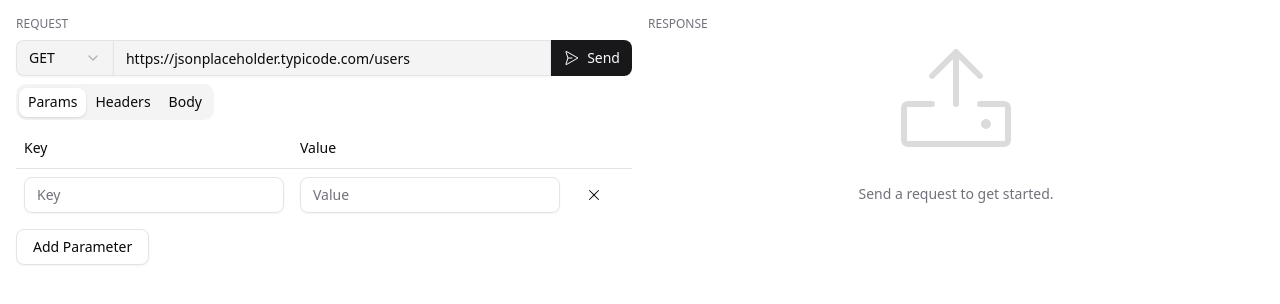
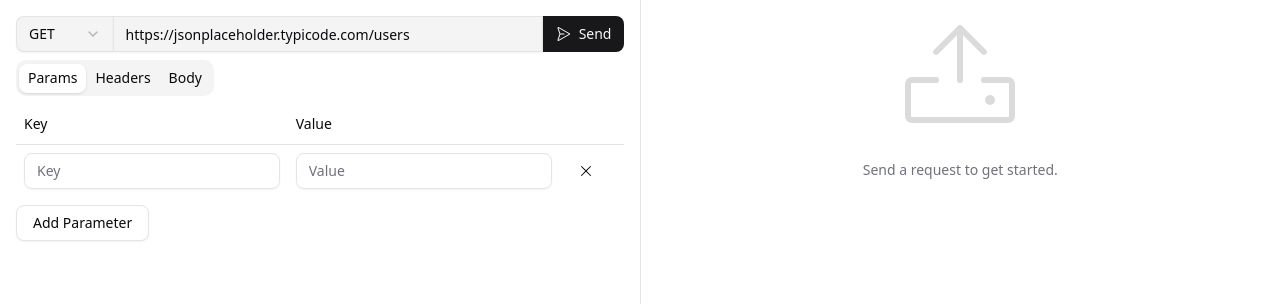
Before and after one commit to joeattardi/scratchapi, a React (Vite) app: page / in a window 1280 px wide. Shown: the top 304 px of the page. Built offline with nearby package versions, Linux system fonts and the light colour scheme.

Commit message:
Make main app area resizable

```diff
--- a/package.json
+++ b/package.json
@@ -58,6 +58,7 @@
         "pretty-ms": "^9.3.0",
         "react": "^19.2.1",
         "react-dom": "^19.2.1",
+        "react-resizable-panels": "^3.0.6",
         "tailwind-merge": "^3.4.0",
         "tailwindcss": "^4.1.17"
     }
--- a/src/renderer/App.tsx
+++ b/src/renderer/App.tsx
@@ -3,6 +3,11 @@ import { HttpMethod, HttpResponse } from 'src/shared/types';
 import RequestForm from './request/RequestForm';
 import ResponseView from './response/ResponseView';
 import RequestSettings from './request/RequestSettings';
+import {
+    ResizableHandle,
+    ResizablePanel,
+    ResizablePanelGroup,
+} from "@/components/ui/resizable"
 
 export default function App() {
     const [response, setResponse] = useState<HttpResponse | null>(null);
@@ -22,17 +27,20 @@ export default function App() {
 
     return (
         <div className="h-full flex flex-col">
-            <main className="p-4 grid grid-rows-[auto_1fr] grid-cols-1 lg:grid-cols-2 lg:grid-rows-1 gap-4 overflow-hidden flex-1">
-                <section className="flex flex-col gap-2">
-                    <h2 className="uppercase text-xs text-zinc-500">Request</h2>
-                    <RequestForm onSend={onClickSend} isLoading={isLoading} />
-                    <RequestSettings />
-                </section>
-                <section className="flex flex-col gap-2 min-h-0 flex-1">
-                    <h2 className="uppercase text-xs text-zinc-500">Response</h2>
-                    <ResponseView response={response} isLoading={isLoading} />
-                </section>
-            </main>
+            <ResizablePanelGroup direction="horizontal">
+                <ResizablePanel defaultSize={50}>
+                    <section className="flex flex-col gap-2 p-4">
+                        <RequestForm onSend={onClickSend} isLoading={isLoading} />
+                        <RequestSettings />
+                    </section>
+                </ResizablePanel>
+                <ResizableHandle />
+                <ResizablePanel defaultSize={50}>
+                    <section className="flex flex-col gap-2 min-h-0 flex-1 p-4">
+                        <ResponseView response={response} isLoading={isLoading} />
+                    </section>
+                </ResizablePanel>
+            </ResizablePanelGroup>
         </div>
     );
 }
--- /dev/null
+++ b/src/renderer/components/ui/resizable.tsx
@@ -0,0 +1,54 @@
+import * as React from "react"
+import { GripVerticalIcon } from "lucide-react"
+import * as ResizablePrimitive from "react-resizable-panels"
+
+import { cn } from "@/lib/utils"
+
+function ResizablePanelGroup({
+  className,
+  ...props
+}: React.ComponentProps<typeof ResizablePrimitive.PanelGroup>) {
+  return (
+    <ResizablePrimitive.PanelGroup
+      data-slot="resizable-panel-group"
+      className={cn(
+        "flex h-full w-full data-[panel-group-direction=vertical]:flex-col",
+        className
+      )}
+      {...props}
+    />
+  )
+}
+
+function ResizablePanel({
+  ...props
+}: React.ComponentProps<typeof ResizablePrimitive.Panel>) {
+  return <ResizablePrimitive.Panel data-slot="resizable-panel" {...props} />
+}
+
+function ResizableHandle({
+  withHandle,
+  className,
+  ...props
+}: React.ComponentProps<typeof ResizablePrimitive.PanelResizeHandle> & {
+  withHandle?: boolean
+}) {
+  return (
+    <ResizablePrimitive.PanelResizeHandle
+      data-slot="resizable-handle"
+      className={cn(
+        "bg-border focus-visible:ring-ring relative flex w-px items-center justify-center after:absolute after:inset-y-0 after:left-1/2 after:w-1 after:-translate-x-1/2 focus-visible:ring-1 focus-visible:ring-offset-1 focus-visible:outline-hidden data-[panel-group-direction=vertical]:h-px data-[panel-group-direction=vertical]:w-full data-[panel-group-direction=vertical]:after:left-0 data-[panel-group-direction=vertical]:after:h-1 data-[panel-group-direction=vertical]:after:w-full data-[panel-group-direction=vertical]:after:translate-x-0 data-[panel-group-direction=vertical]:after:-translate-y-1/2 [&[data-panel-group-direction=vertical]>div]:rotate-90",
+        className
+      )}
+      {...props}
+    >
+      {withHandle && (
+        <div className="bg-border z-10 flex h-4 w-3 items-center justify-center rounded-xs border">
+          <GripVerticalIcon className="size-2.5" />
+        </div>
+      )}
+    </ResizablePrimitive.PanelResizeHandle>
+  )
+}
+
+export { ResizablePanelGroup, ResizablePanel, ResizableHandle }
```
Also changed, not shown: 1 other file (tests, documents, lock files or other folders).
